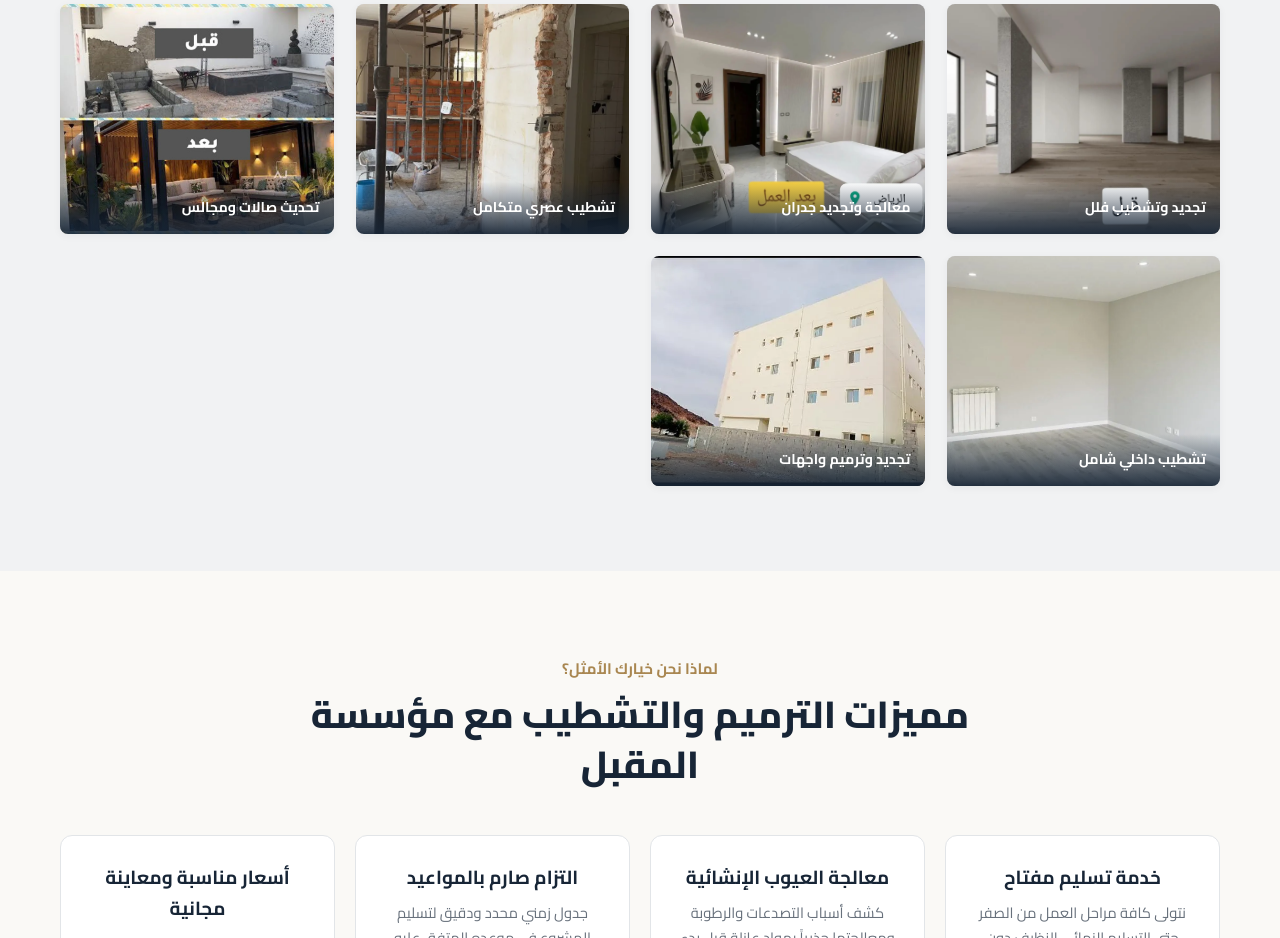
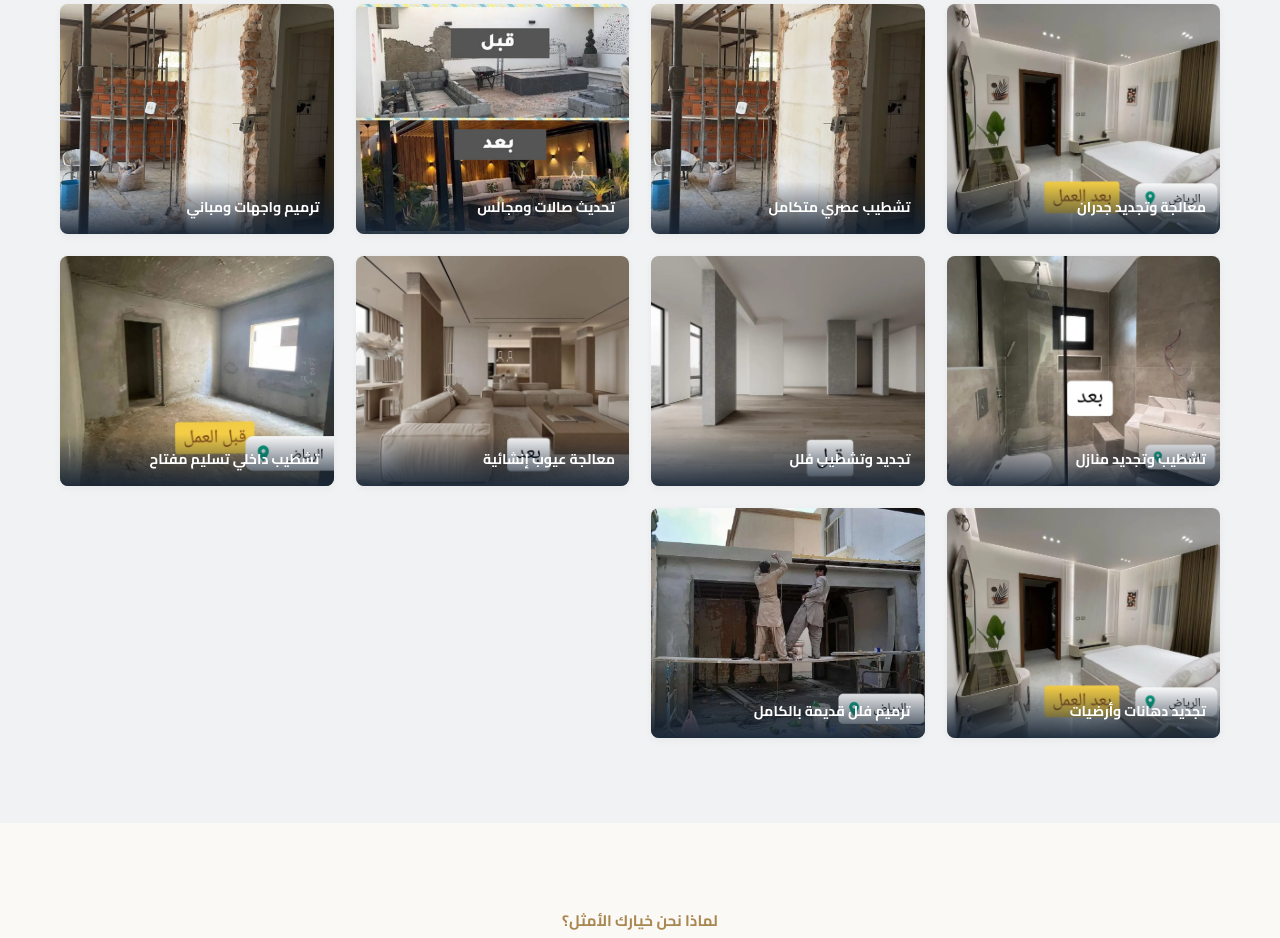
Before and after one commit to mixr11d/almuqbil-establishment, a website: page src/pages/services/renovation-finishing.html in a window 1280 px wide. Shown: the part 947-1885 px from the top of the page. Drawn offline with Linux system fonts and the light colour scheme.

Commit message:
Revise renovation gallery and update section header
Updated the gallery section to include additional renovation images and modified the section header for clarity.

```diff
--- a/src/pages/services/renovation-finishing.html
+++ b/src/pages/services/renovation-finishing.html
@@ -67,7 +67,7 @@
       </div>
     </section>
 
-    <!-- معرض الأعمال (صور مؤكدة وسليمة 100%) -->
+    <!-- معرض أعمال الترميم والتشطيب (شامل كافة الصور الـ 10 الخاصة بالخدمة) -->
     <section class="section section-gray">
       <div class="container">
         <div class="section-header">
@@ -77,10 +77,6 @@
         </div>
 
         <div class="gallery-grid">
-          <div class="gallery-item">
-            <img src="/images/renovation-finishing-3.jpg" alt="ترميم وتشطيب فيلا سكنية بالرياض" loading="lazy" width="300" height="230">
-            <div class="gallery-caption">تجديد وتشطيب فلل</div>
-          </div>
           <div class="gallery-item">
             <img src="/images/renovation-finishing-6_result.webp" alt="ترميم ومعالجة جدران داخلية" loading="lazy" width="300" height="230">
             <div class="gallery-caption">معالجة وتجديد جدران</div>
@@ -94,12 +90,32 @@
             <div class="gallery-caption">تحديث صالات ومجالس</div>
           </div>
           <div class="gallery-item">
-            <img src="/images/interior-painting-18_result.webp" alt="تشطيب دهانات فلل حديثة" loading="lazy" width="300" height="230">
-            <div class="gallery-caption">تشطيب داخلي شامل</div>
+            <img src="/images/renovation-finishing-9.jpeg" alt="ترميم واجهات ومباني" loading="lazy" width="300" height="230">
+            <div class="gallery-caption">ترميم واجهات ومباني</div>
           </div>
           <div class="gallery-item">
-            <img src="/images/exterior-painting-11_result.webp" alt="تجديد واجهات خارجية" loading="lazy" width="300" height="230">
-            <div class="gallery-caption">تجديد وترميم واجهات</div>
+            <img src="/images/renovation-finishing-2.jpg" alt="تشطيب وتجديد منازل" loading="lazy" width="300" height="230">
+            <div class="gallery-caption">تشطيب وتجديد منازل</div>
+          </div>
+          <div class="gallery-item">
+            <img src="/images/renovation-finishing-3.jpg" alt="ترميم وتشطيب فيلا سكنية بالرياض" loading="lazy" width="300" height="230">
+            <div class="gallery-caption">تجديد وتشطيب فلل</div>
+          </div>
+          <div class="gallery-item">
+            <img src="/images/renovation-finishing-4.jpg" alt="معالجة شروخ وتصدعات" loading="lazy" width="300" height="230">
+            <div class="gallery-caption">معالجة عيوب إنشائية</div>
+          </div>
+          <div class="gallery-item">
+            <img src="/images/renovation-finishing-5.jpg" alt="تشطيب داخلي متكامل" loading="lazy" width="300" height="230">
+            <div class="gallery-caption">تشطيب داخلي تسليم مفتاح</div>
+          </div>
+          <div class="gallery-item">
+            <img src="/images/renovation-finishing-6.jpg" alt="تجديد دهانات قديمة" loading="lazy" width="300" height="230">
+            <div class="gallery-caption">تجديد دهانات وأرضيات</div>
+          </div>
+          <div class="gallery-item">
+            <img src="/images/renovation-finishing-7.jpg" alt="ترميم فلل قديمة بالرياض" loading="lazy" width="300" height="230">
+            <div class="gallery-caption">ترميم فلل قديمة بالكامل</div>
           </div>
         </div>
       </div>
```
